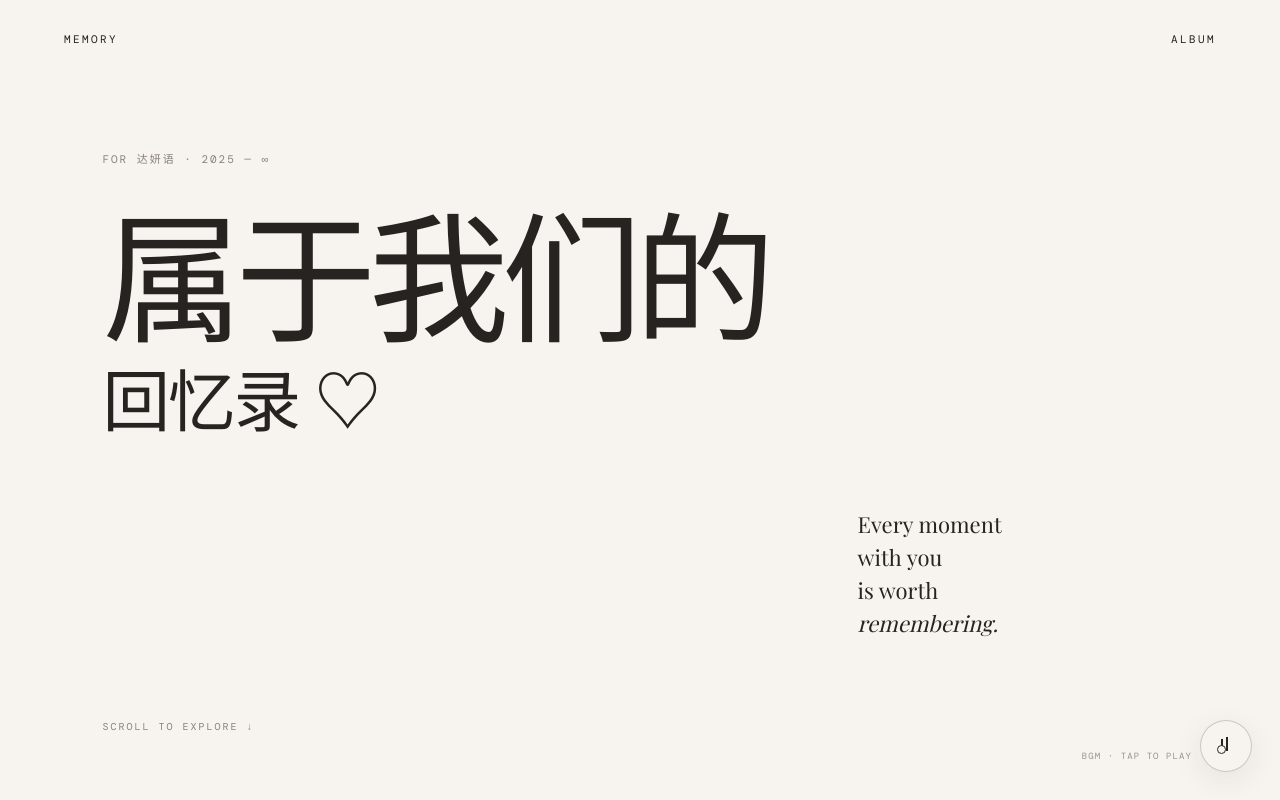
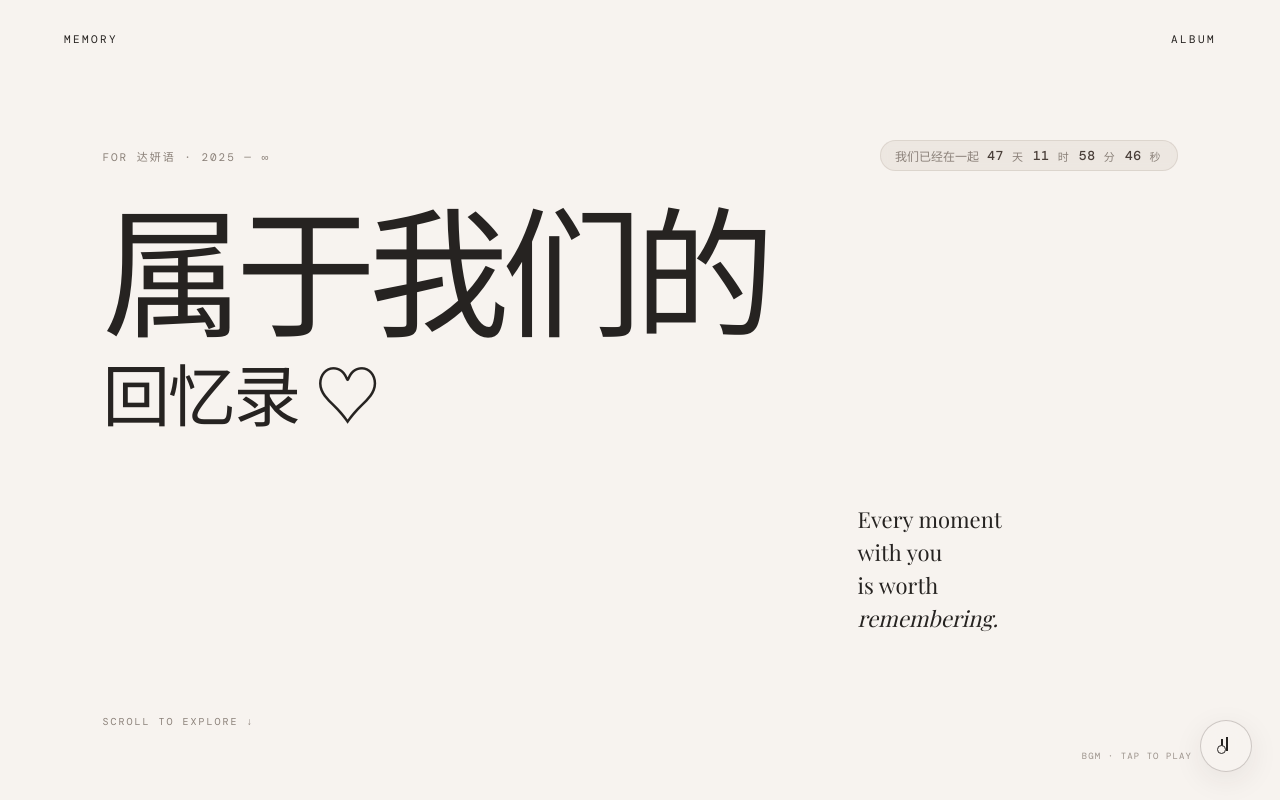
Before and after one commit to Yanxians/DDY, a plain HTML site: page index.html in a window 1280 px wide. Shown: the top 800 px of the page. Drawn offline with nearby package versions, Linux system fonts and the light colour scheme; a web font is replaced by a local one.

Commit message:
Update index.html

```diff
--- a/index.html
+++ b/index.html
@@ -5,7 +5,7 @@
 <meta name="viewport" content="width=device-width, initial-scale=1.0">
 <title>属于我们的回忆录 ♡</title>
 <style>
-@import url('https://fonts.googleapis.com/css2?family=DM+Mono:wght@300;400&family=Playfair+Display:wght@400;500&display=swap');
+@import url('https://fonts.googleapis.com/css2?family=DM+Mono:wght@300;400;500&family=Playfair+Display:ital,wght@0,400;0,500;1,400&display=swap');
 
 :root{
   --bg:#f7f3ef;
@@ -43,18 +43,57 @@ a{color:inherit;text-decoration:none}
 }
 .hero{
   min-height:100vh;
-  padding:150px 8vw 80px;
+  padding:140px 8vw 80px;
   display:flex;
   flex-direction:column;
   justify-content:center;
+}
+.hero-meta{
+  display:flex;
+  flex-wrap:wrap;
+  align-items:baseline;
+  justify-content:space-between;
+  gap:16px;
+  margin-bottom:35px;
 }
 .hero-top{
   font-family:"DM Mono",monospace;
   font-size:11px;
   letter-spacing:.18em;
   color:var(--muted);
-  margin-bottom:45px;
 }
+
+/* 恋爱计时器样式 */
+.together-timer{
+  display:inline-flex;
+  align-items:center;
+  gap:8px;
+  font-family:"Songti SC","STSong","Playfair Display",serif;
+  font-size:13px;
+  color:var(--text);
+  background:rgba(217, 208, 200, 0.35);
+  padding:6px 14px;
+  border-radius:20px;
+  border:1px solid rgba(217, 208, 200, 0.8);
+  backdrop-filter:blur(4px);
+}
+.together-timer .prefix{
+  color:var(--muted);
+  font-size:12px;
+}
+.together-timer .time-val{
+  font-family:"DM Mono",monospace;
+  font-size:13px;
+  font-weight:500;
+  letter-spacing:.05em;
+  color:#4a3f39;
+}
+.together-timer .unit{
+  font-size:11px;
+  color:var(--muted);
+  margin-right:2px;
+}
+
 .hero h1{
   margin:0;
   max-width:850px;
@@ -231,7 +270,8 @@ a{color:inherit;text-decoration:none}
 
 @media(max-width:650px){
   .nav{height:64px;padding:0 22px}
-  .hero{padding:120px 24px 65px;min-height:92vh}
+  .hero{padding:110px 24px 65px;min-height:92vh}
+  .hero-meta{flex-direction:column;gap:12px;margin-bottom:28px}
   .hero h1{font-size:64px}
   .hero-copy{margin-top:55px;font-size:19px}
   .album{width:calc(100% - 40px)}
@@ -316,9 +356,8 @@ a{color:inherit;text-decoration:none}
   <a href="#album"><span>ALBUM</span></a>
 </nav>
 
-
-<!-- BGM：暂时使用占位路径 bgm.mp3 -->
-<audio id="bgm" src="bgm.mp3" loop preload="auto"></audio>
+<!-- BGM -->
+<audio id="bgm" src="cele_birthday.mp3" loop preload="auto"></audio>
 
 <div class="bgm-tip" id="bgmTip">BGM · TAP TO PLAY</div>
 <button class="bgm-control" id="bgmControl" aria-label="播放/暂停音乐">
@@ -327,7 +366,19 @@ a{color:inherit;text-decoration:none}
 
 <main id="top">
   <section class="hero">
-    <div class="hero-top">FOR 达妍语 · 2025 — ∞</div>
+    <div class="hero-meta">
+      <div class="hero-top">FOR 达妍语 · 2025 — ∞</div>
+
+      <!-- 计时器徽章 -->
+      <div class="together-timer" id="togetherTimer">
+        <span class="prefix" id="timerPrefix">我们已经在一起</span>
+        <span class="time-val" id="days">0</span><span class="unit">天</span>
+        <span class="time-val" id="hours">0</span><span class="unit">时</span>
+        <span class="time-val" id="minutes">0</span><span class="unit">分</span>
+        <span class="time-val" id="seconds">0</span><span class="unit">秒</span>
+      </div>
+    </div>
+
     <h1>
       属于我们的
       <span class="small">回忆录 ♡</span>
@@ -426,6 +477,37 @@ a{color:inherit;text-decoration:none}
 </footer>
 
 <script>
+// --- 恋爱天数计算器逻辑 ---
+// 设定起始时间：北京时间 2026年6月30日 11:30:00 (UTC+8)
+const startDate = new Date("2026-06-30T11:30:00+08:00").getTime();
+
+function updateTimer() {
+  const now = new Date().getTime();
+  let diff = now - startDate;
+
+  // 如果时间还没到达设定的起始点，显示倒计时，否则显示已经在一起的时间
+  if (diff < 0) {
+    document.getElementById('timerPrefix').textContent = '距离我们在一起还有';
+    diff = Math.abs(diff);
+  } else {
+    document.getElementById('timerPrefix').textContent = '我们已经在一起';
+  }
+
+  const days = Math.floor(diff / (1000 * 60 * 60 * 24));
+  const hours = Math.floor((diff % (1000 * 60 * 60 * 24)) / (1000 * 60 * 60));
+  const minutes = Math.floor((diff % (1000 * 60 * 60)) / (1000 * 60));
+  const seconds = Math.floor((diff % (1000 * 60)) / 1000);
+
+  document.getElementById('days').textContent = days;
+  document.getElementById('hours').textContent = String(hours).padStart(2, '0');
+  document.getElementById('minutes').textContent = String(minutes).padStart(2, '0');
+  document.getElementById('seconds').textContent = String(seconds).padStart(2, '0');
+}
+
+updateTimer();
+setInterval(updateTimer, 1000);
+
+// --- 动画与音乐控制 ---
 const observer = new IntersectionObserver((entries)=>{
   entries.forEach(entry=>{
     if(entry.isIntersecting){
@@ -465,7 +547,6 @@ bgm.addEventListener('pause', () => {
   bgmControl.classList.remove('playing');
   bgmTip.textContent = 'BGM · PAUSED';
 });
-
 </script>
 </body>
 </html>
```
